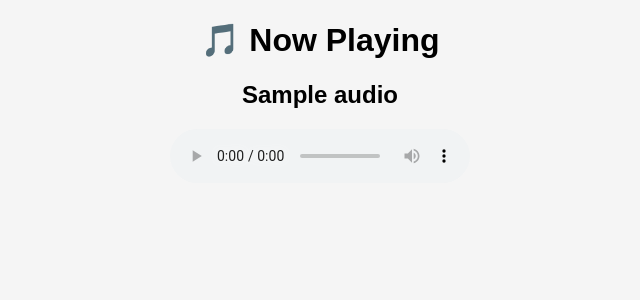
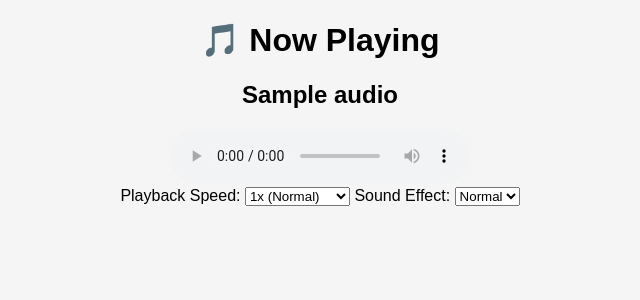
Before and after one commit to Neaterry6/play-api, a Flask app: template templates/audio.html in a window 1280 px wide. Shown: the top 300 px of the page, without its empty margins (320-960 px from the left). Run offline with Flask 3, Linux system fonts and the light colour scheme; the template is opened without the code that fills it: most values are stand-ins (such as "Sample title", 1, 10 or a date in 2020).

Commit message:
Update audio.html

```diff
--- a/templates/audio.html
+++ b/templates/audio.html
@@ -14,6 +14,23 @@
                 <source src="{{ audio.audio_url }}" type="audio/mp3">
                 Your browser does not support the audio element.
             </audio>
+
+            <div class="controls">
+                <label>Playback Speed:</label>
+                <select id="playbackSpeed">
+                    <option value="0.5">0.5x (Slow)</option>
+                    <option value="1" selected>1x (Normal)</option>
+                    <option value="1.5">1.5x (Fast)</option>
+                    <option value="2">2x (Very Fast)</option>
+                </select>
+
+                <label>Sound Effect:</label>
+                <select id="soundEffect">
+                    <option value="normal" selected>Normal</option>
+                    <option value="reverb">Reverb</option>
+                    <option value="echo">Echo</option>
+                </select>
+            </div>
         {% else %}
             <p style="color: red;">No audio found.</p>
         {% endif %}
```
